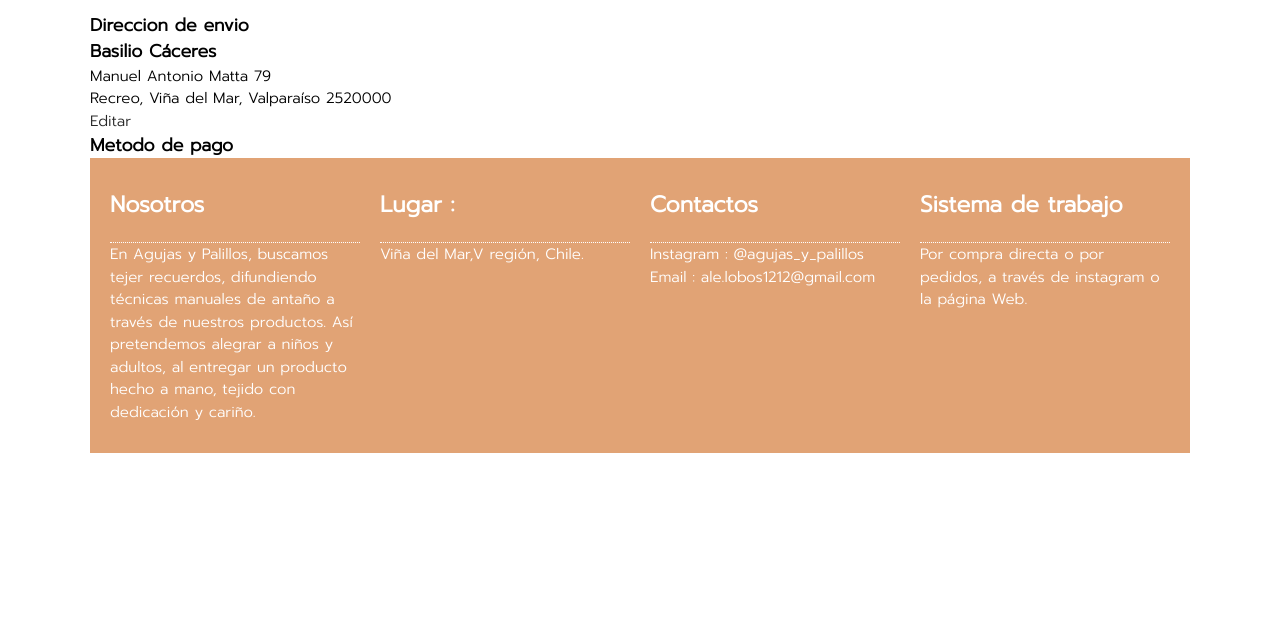
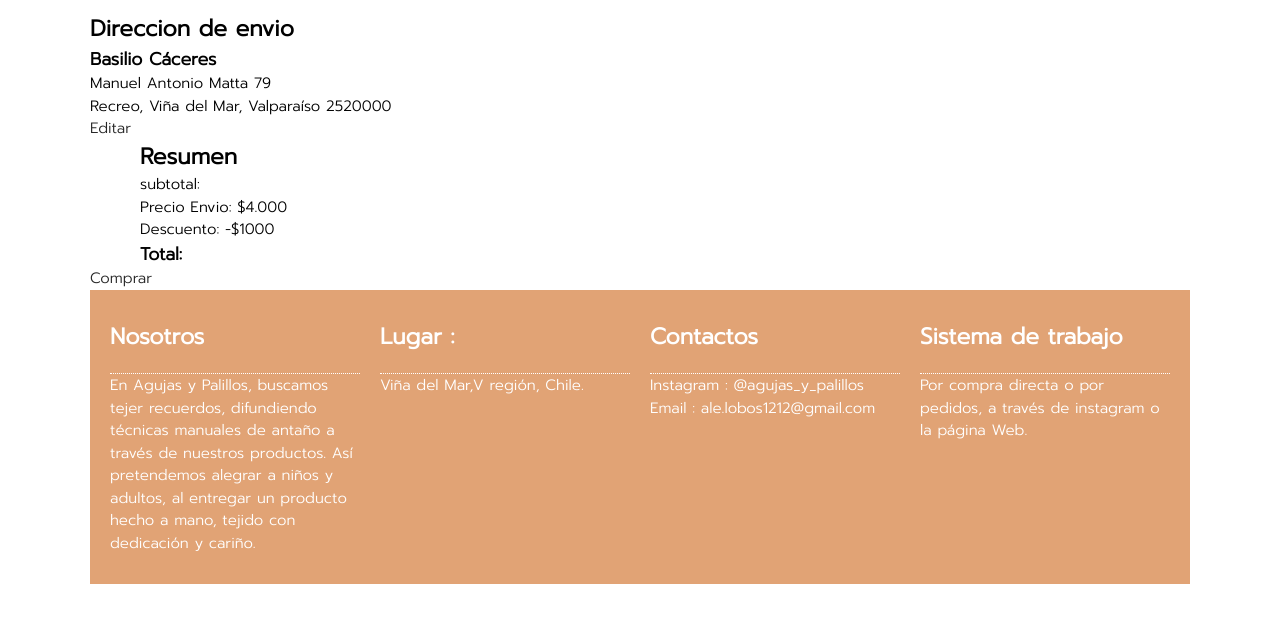
Before and after one commit to ead-codigo-2023/proyecto-personal-2002-20, a plain HTML site: page Carro.html in a window 1280 px wide. Shown: the part 173-796 px from the top of the page. Drawn offline with Linux system fonts and the light colour scheme.

Commit message:
html carro

```diff
--- a/Carro.html
+++ b/Carro.html
@@ -41,7 +41,7 @@
   <div class="despacho" id="despacho">
     <h1>Carro</h1>
       <section class="Direccion" id="direccion">
-        <h3>Direccion de envio</h3>
+        <h2>Direccion de envio</h2>
           <div class="lugar">
             <h3>Basilio Cáceres</h3>
             <p>Manuel Antonio Matta 79</p>
@@ -49,9 +49,14 @@
           </div>
           <a href="#" class="Editar btn-1" data-id="12">Editar</a>
       </section>
-          <section class="metodo de pago" id="metodo de pago">
-            <h3>Metodo de pago</h3>
+          <section class="Resumen" id="Resumen">
+            <h2>Resumen</h2>
+             <p class="subtotal">subtotal:</p>
+             <p class="Precio Envio">Precio Envio: $4.000</p>
+             <p class="Descuento">Descuento: -$1000</p>
+             <h3>Total:</h3>
           </section>
+          <a href="#" class="Comprar btn-1" data-id="1">Comprar</a>
 
   </div>
     <footer class="main-footer">
```
